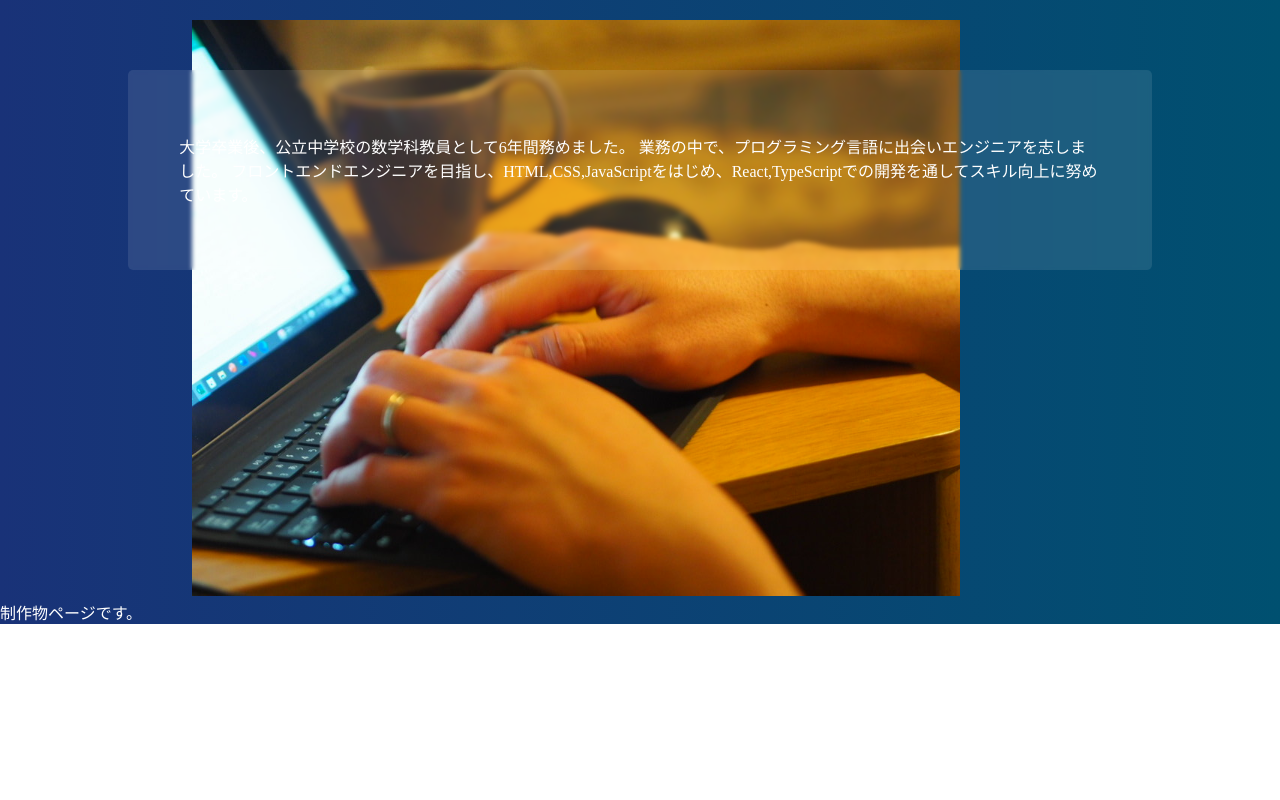
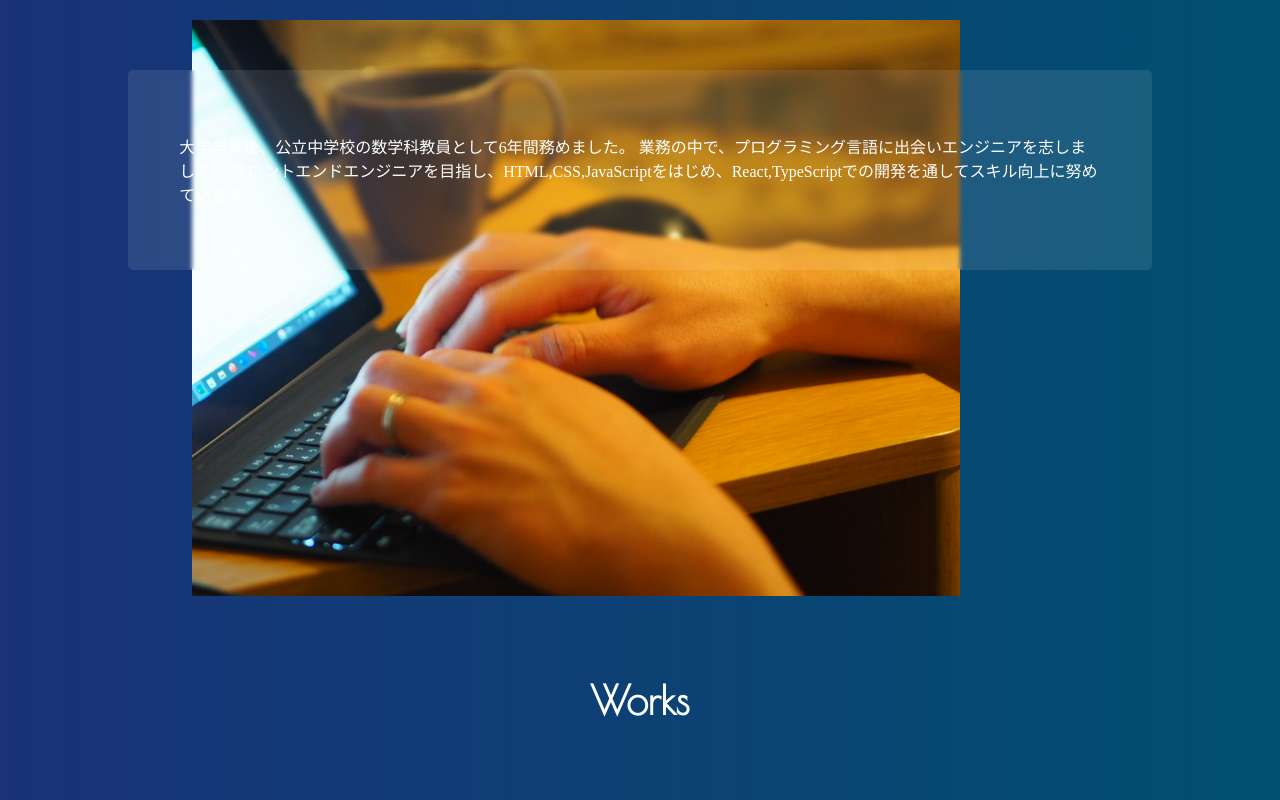
Before and after one commit to LSbard000com/My-Portfolio, a React (Vite) app: page / in a window 1280 px wide. Shown: the part 980-1780 px from the top of the page. Before the commit the page ends 1604 px from the top, so only its background shows below. Built offline with nearby package versions, Linux system fonts and the light colour scheme; a web font is replaced by a local one.

Commit message:
Worksページ作成開始

```diff
--- a/src/components/Works.tsx
+++ b/src/components/Works.tsx
@@ -1,7 +1,9 @@
 const Works = () => {
   return (
-    <div>
-      制作物ページです。
+    <div className="works">
+        <div className="section-title">
+            <h2>Works</h2>
+        </div>
     </div>
   )
 }
```
